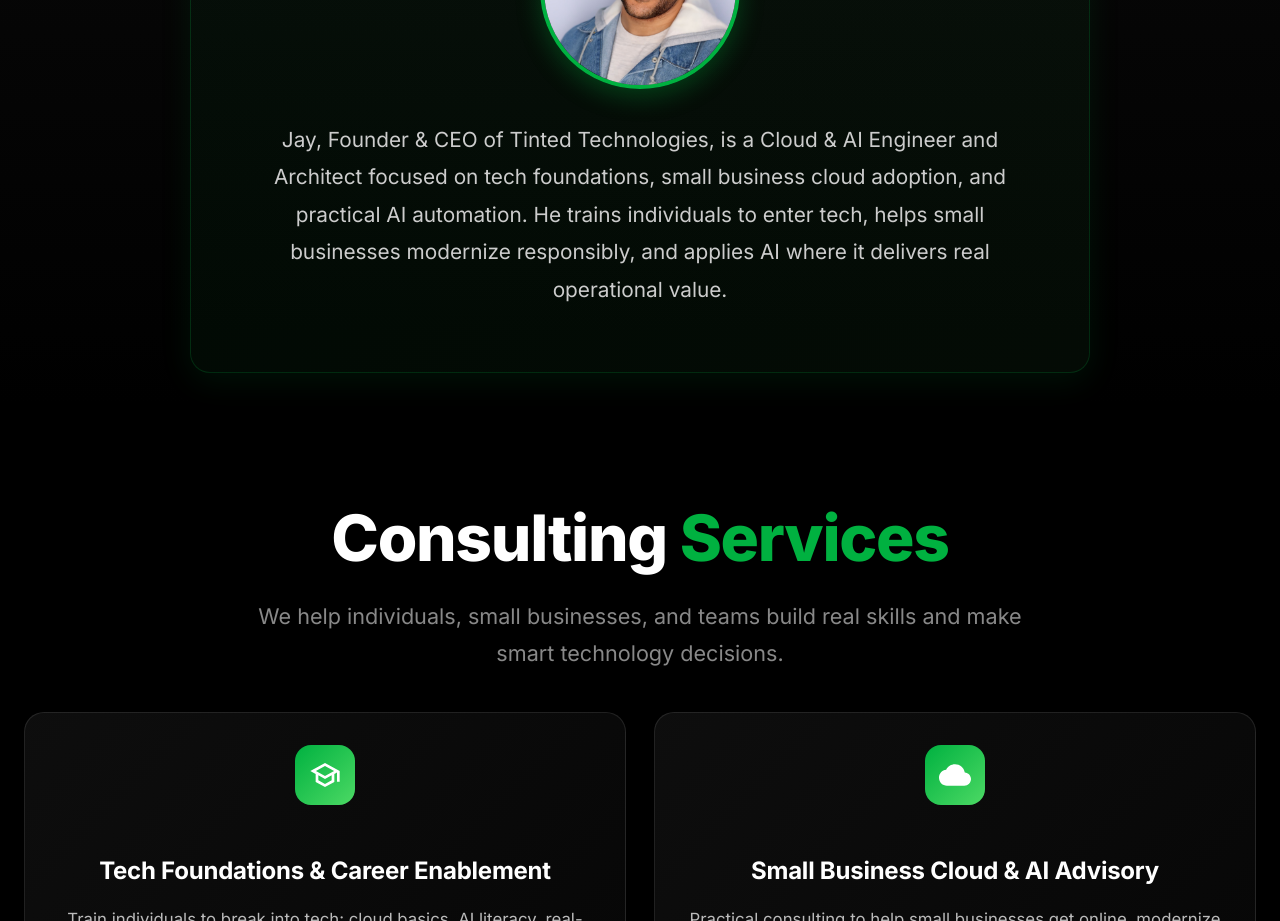
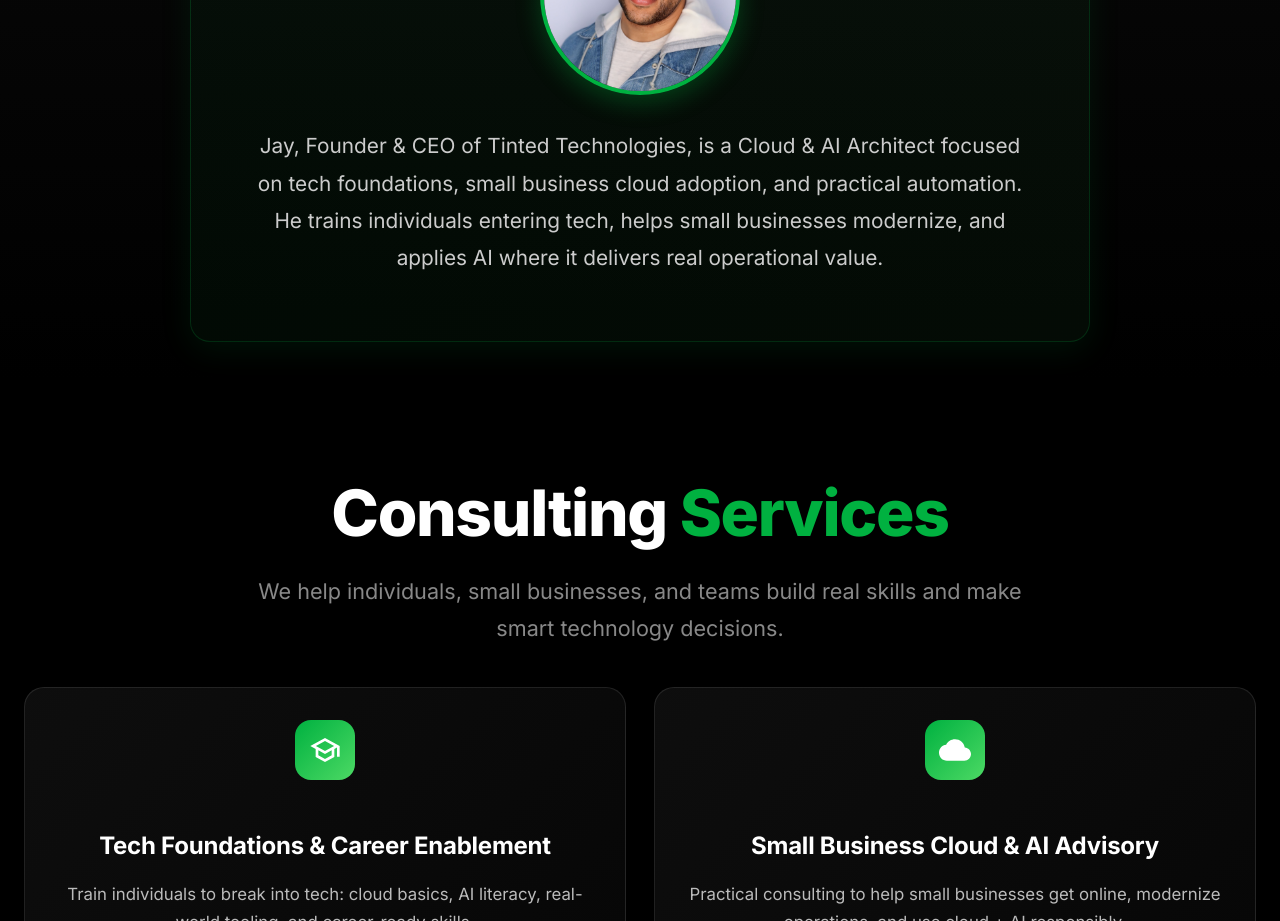
Before and after one commit to tintedtechnologies/tintedtechnologies.github.io, a React (Vite) app: page / in a window 1280 px wide. Shown: the part 1860-2781 px from the top of the page. Built offline with nearby package versions, Linux system fonts and the light colour scheme.

Commit message:
Add files via upload

```diff
--- a/src/pages/Home.jsx
+++ b/src/pages/Home.jsx
@@ -246,7 +246,7 @@ ${formData.message}`;
                 margin: 0,
                 fontWeight: '400'
               }}>
-                Jay, Founder & CEO of Tinted Technologies, is a Cloud & AI Engineer and Architect focused on tech foundations, small business cloud adoption, and practical AI automation. He trains individuals to enter tech, helps small businesses modernize responsibly, and applies AI where it delivers real operational value.
+                Jay, Founder & CEO of Tinted Technologies, is a Cloud & AI Architect focused on tech foundations, small business cloud adoption, and practical automation. He trains individuals entering tech, helps small businesses modernize, and applies AI where it delivers real operational value.
               </p>
             </div>
           </div>
```
